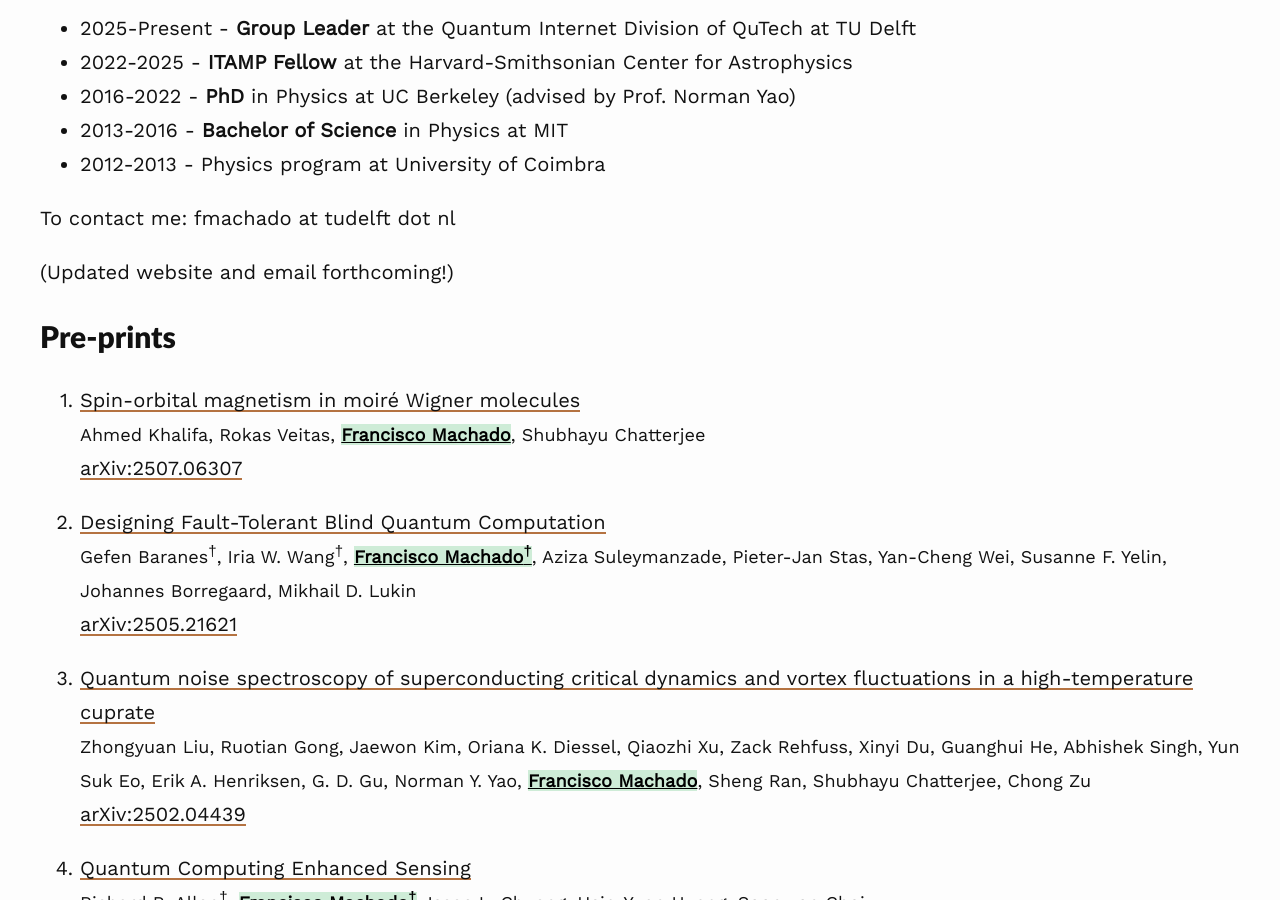
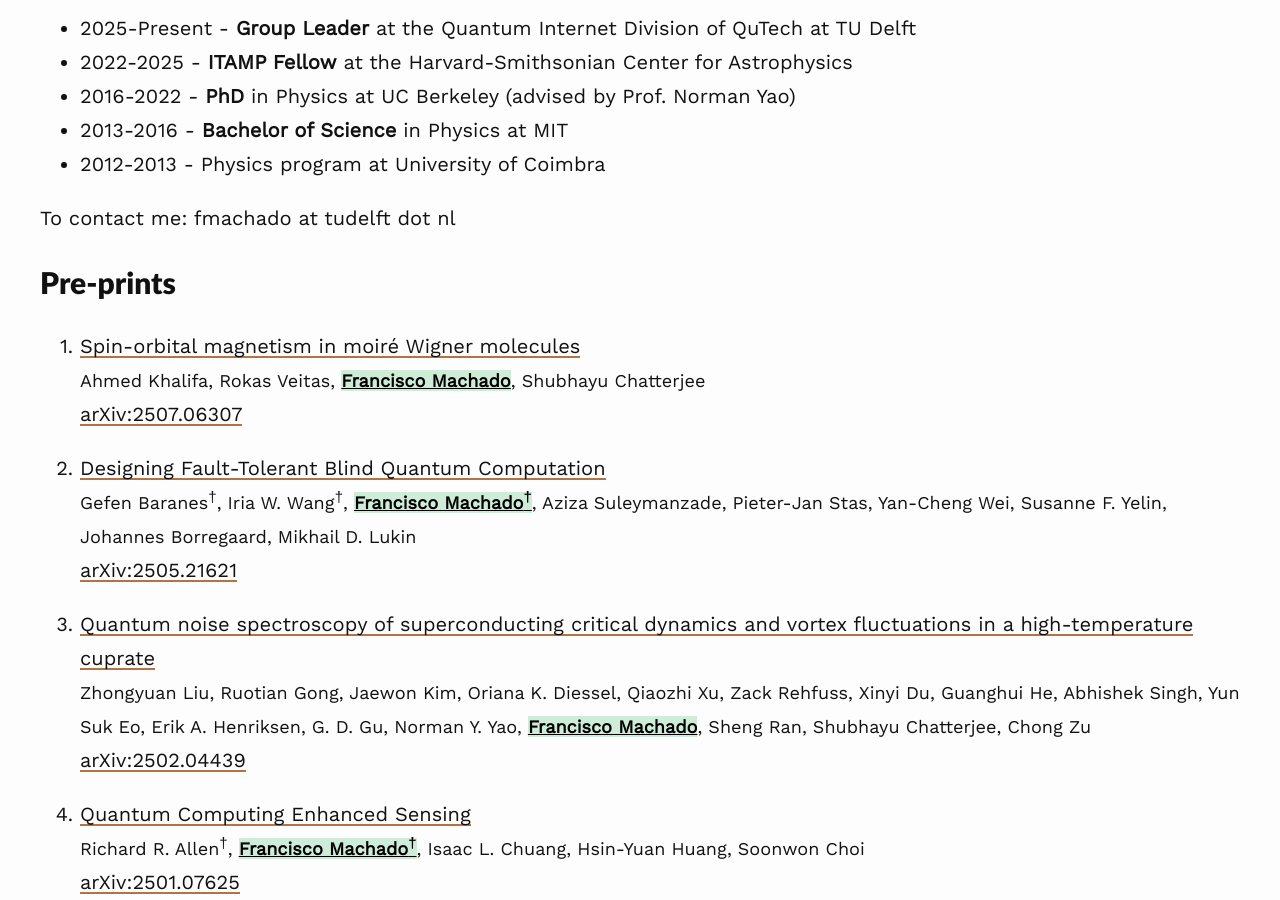
Before and after one commit to flmachado/flmachado.github.io, a Jekyll site: the page built from index.md, in a window 1280 px wide and 900 px high, scrolled down 675 px. Built offline with Jekyll 4.4.1, drawn with Linux system fonts in a browser that asks for light colours; nearby versions of some CDN libraries.

Commit message:
Remove unnecessary message

```diff
--- a/index.md
+++ b/index.md
@@ -26,8 +26,6 @@ Originally from Portugal, Physics has taken me through many places:
 - 2012-2013 - Physics program at University of Coimbra
 
 To contact me: fmachado at tudelft dot nl
-
-(Updated website and email forthcoming!)
 
 
 # Pre-prints
```
